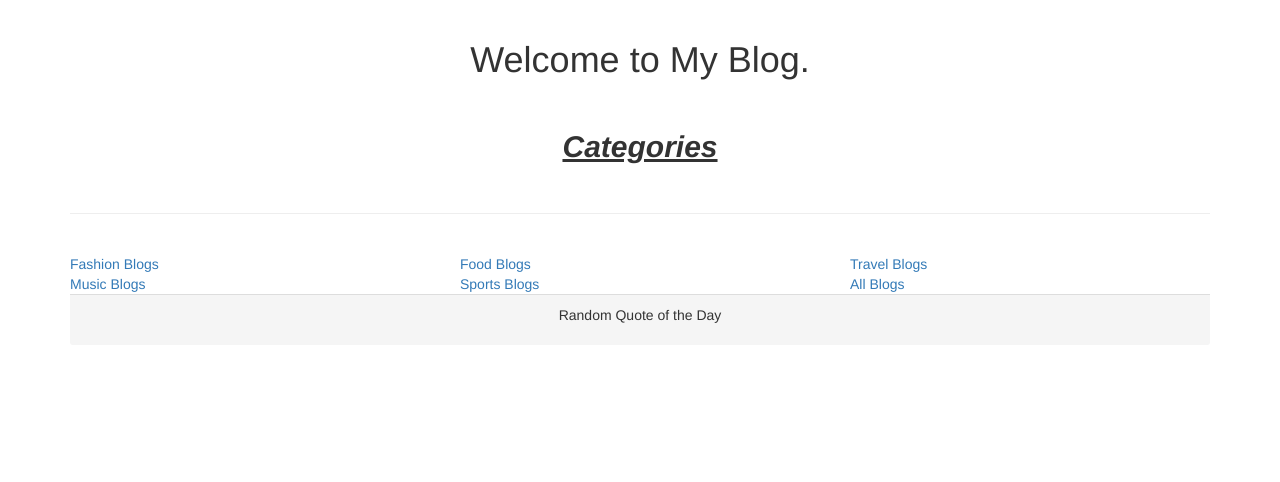
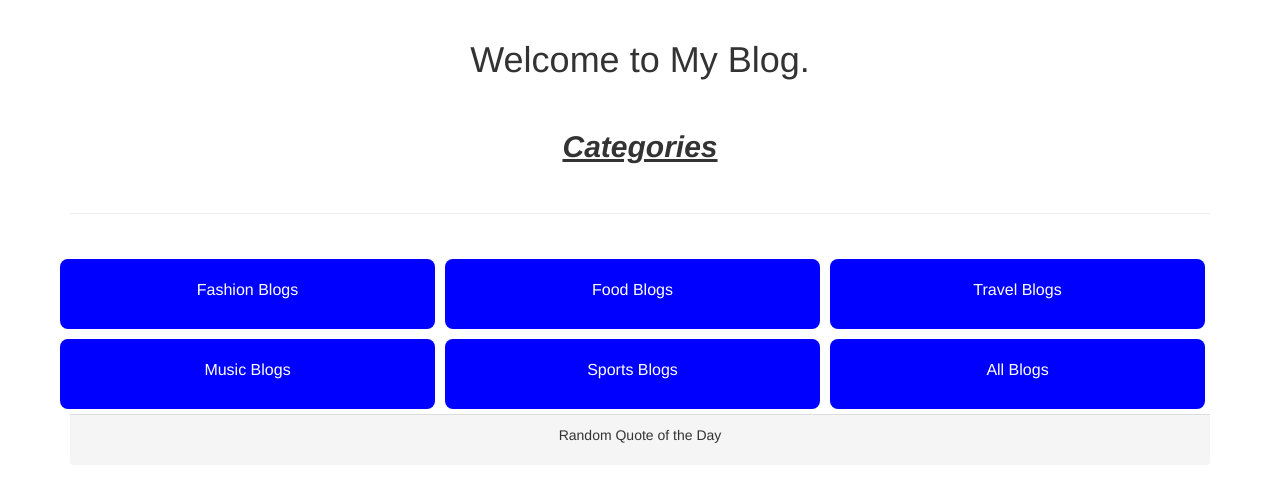
Before and after one commit to Julzpeter/Blog, a Flask app: page / in a window 1280 px wide. Shown: the part 52-534 px from the top of the page. Run offline with Flask 2, Linux system fonts and the light colour scheme; data that the repository does not hold is empty; some libraries are stand-ins or nearby versions.

Commit message:
adds a background color

```diff
--- a/app/templates/index.html
+++ b/app/templates/index.html
@@ -2,6 +2,7 @@
 
 {% block styles%}
 {{ super() }}
+
 <link rel="stylesheet" href="{{url_for('static',filename='css/styles.css')}}">
 <link
     href="https://fonts.googleapis.com/css?family=Courgette|Gloria+Hallelujah|Indie+Flower|Permanent+Marker|Varela+Round"
@@ -72,7 +73,81 @@
       </div>
 </div>
 
+<style>
+    .post {
+        text-align: center;
+        font-size: 150%;
+        font-family: Courgette;
+        border: 0.5px solid rgb(0, 0, 0);
+        border-radius: 10px;
+        padding: 5%;
+    }
 
+    #name {
+        font-weight: bold;
+        font-family: Courgette;
+        font-size: 175%;
+    }
+
+    .category {
+        height: 3px;
+        align-content: center;
+        border-radius: 8px;
+        background-color: blue;
+        border: none;
+        color: #FFFFFF;
+        text-align: center;
+        font-size: 16px;
+        padding: 20px;
+        width: 375px;
+        transition: all 0.5s;
+        cursor: pointer;
+        margin: 5px;
+    }
+
+    .category span {
+        cursor: pointer;
+        display: inline-block;
+        position: relative;
+        transition: 0.5s;
+    }
+
+    .category span:after {
+        content: '\00bb';
+        position: absolute;
+        opacity: 0;
+        top: 0;
+        right: -20px;
+        transition: 0.5s;
+    }
+
+    .category:hover span {
+        padding-right: 25px;
+    }
+
+    .category:hover span:after {
+        opacity: 1;
+        right: 0;
+    }
+
+    .img {
+        margin-left: 40%;
+        margin-right: 40%;
+    }
+
+    .style {
+        font-family: Courgette;
+        text-align: center;
+        font-size: 200%;
+    }
+
+    #style {
+        font-size: 200%;
+    }
+
+    .category {
+        padding-bottom: 50px;
+</style>
 
 
 
```
Also changed, not shown: app/static/blog/workplace.jpg (added).
